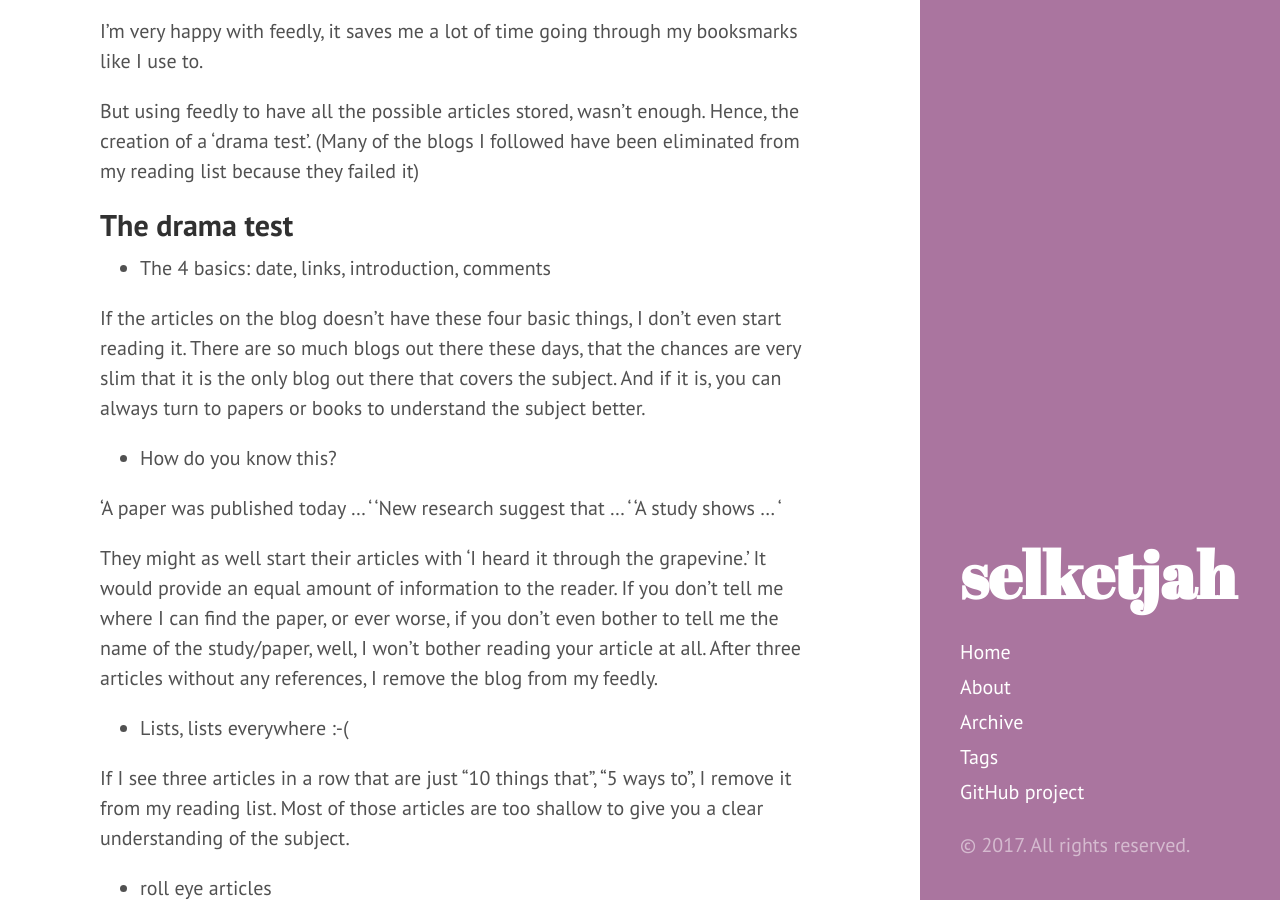
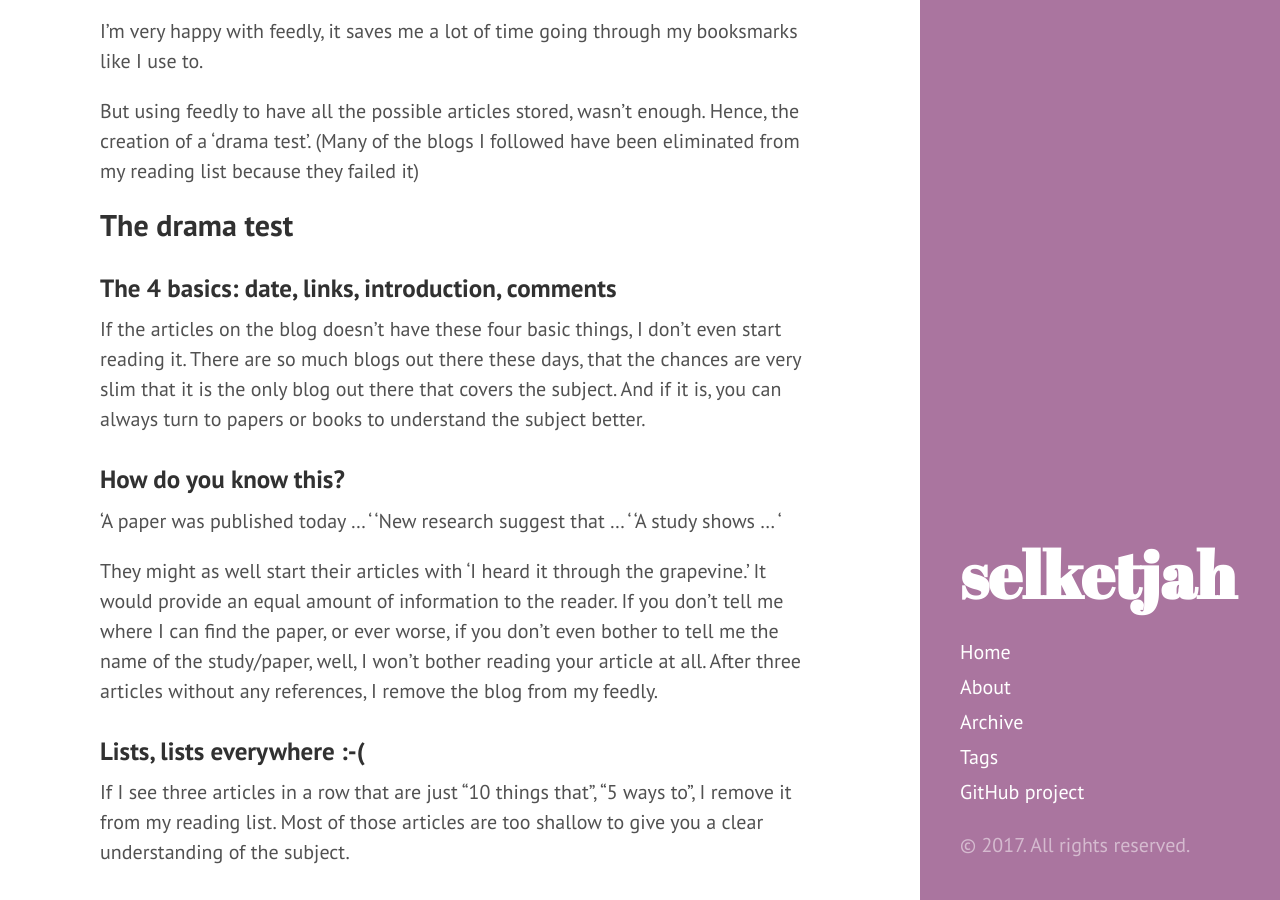
Before and after one commit to selketjah/selketjah.github.io, a Jekyll site: the page built from _posts/2017-04-05-catching-up.md, in a window 1280 px wide and 900 px high, scrolled down 482 px. Built offline with Jekyll 4.4.1, drawn with Linux system fonts in a browser that asks for light colours; Markdown is read by kramdown in place of the engine named in the settings; comment, search, counter and statistics services are not loaded.

Commit message:
diff header for subtitles

```diff
--- a/_posts/2017-04-05-catching-up.md
+++ b/_posts/2017-04-05-catching-up.md
@@ -26,14 +26,14 @@ Hence, the creation of a 'drama test'.
 
 ## The drama test
 
-- The 4 basics: date, links, introduction, comments
+### The 4 basics: date, links, introduction, comments
 
 If the articles on the blog doesn't have these four basic things, I don't even start reading it.
 There are so much blogs out there these days, that the chances are very slim that it is the only blog out there that covers the subject.
 And if it is, you can always turn to papers or books to understand the subject better.
 
 
-- How do you know this?
+### How do you know this?
 
 'A paper was published today ... '
 'New research suggest that ... '
@@ -44,12 +44,12 @@ If you don't tell me where I can find the paper, or ever worse, if you don't eve
 After three articles without any references, I remove the blog from my feedly.
 
 
-- Lists, lists everywhere :-(
+### Lists, lists everywhere :-(
 
 If I see three articles in a row that are just "10 things that", "5 ways to", I remove it from my reading list.
 Most of those articles are too shallow to give you a clear understanding of the subject.
 
-- roll eye articles
+### roll eye articles
 
 Check out the screenshot below. They all cover the same topic, but the way the information represent it, is very different from one another.
 Some blogs or online newspapers care more about creating sensation than informing their readers.
```
